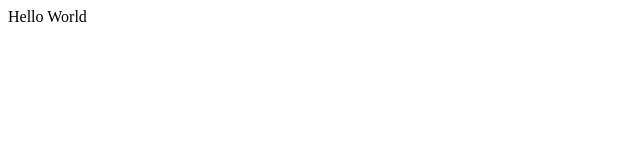
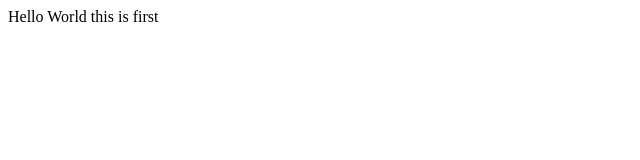
Before and after one commit to farooq-knr/test, a plain HTML site: page index.html in a window 1280 px wide. Shown: the full height of the page, 0-640 px from the left. Drawn offline with Linux system fonts and the light colour scheme.

Commit message:
commetment

```diff
--- a/index.html
+++ b/index.html
@@ -1,7 +1,7 @@
 <html>
     <body>
         <div>
-            Hello World
+            Hello World this is first
         </div>
     </body>
 </html>
```
